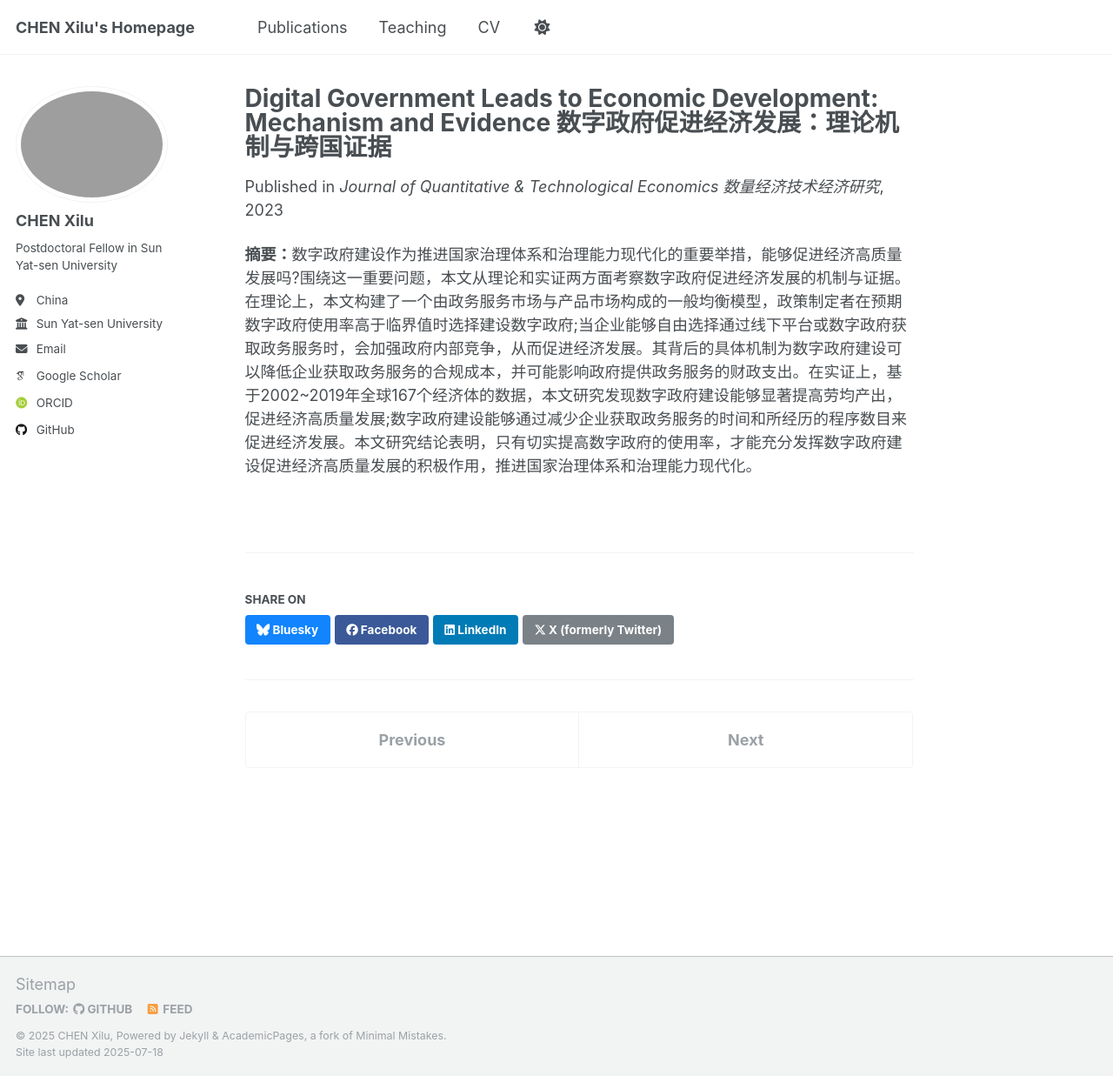
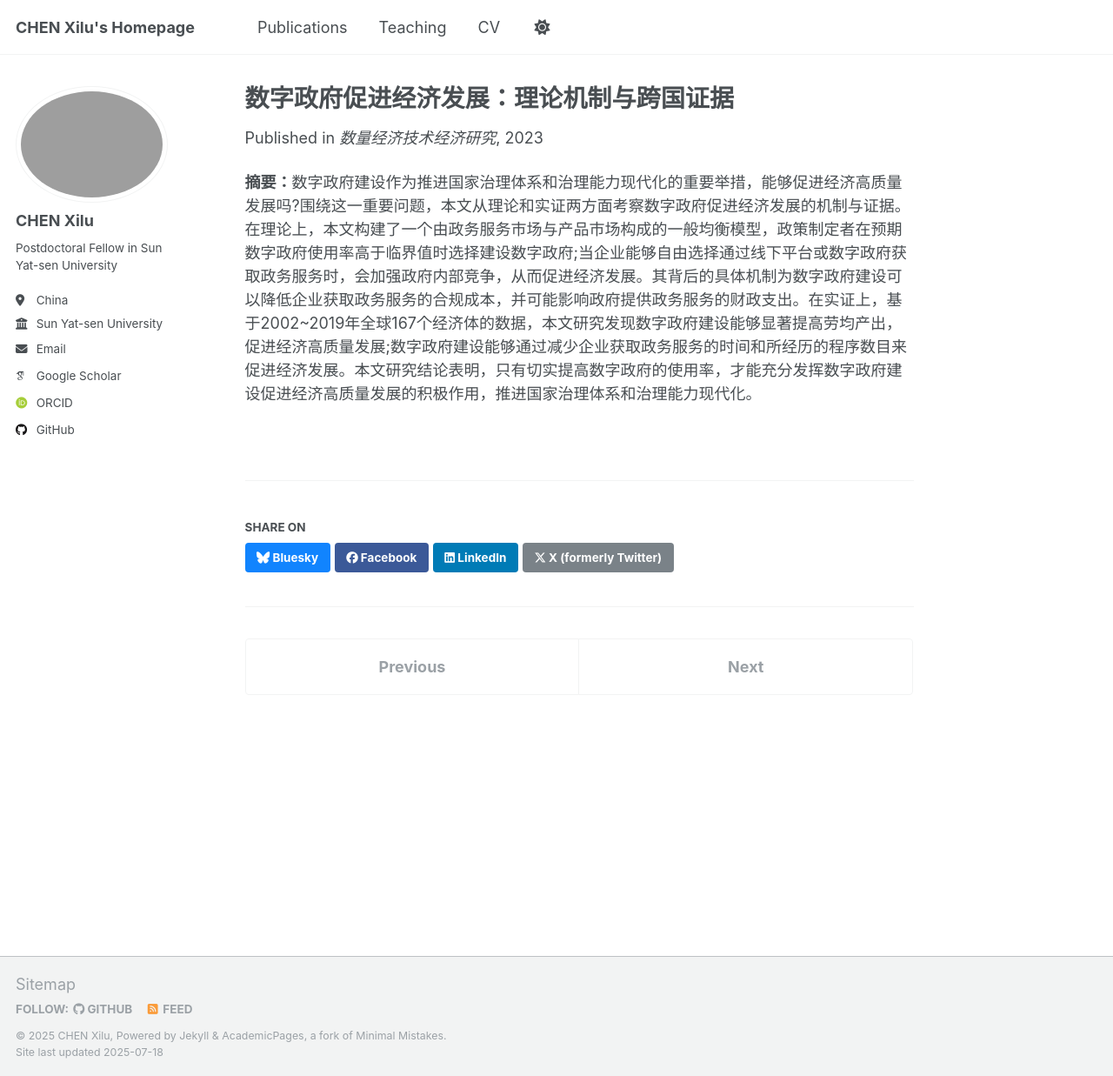
Before and after one commit to Xilu-CHEN/xilu-chen.github.io, a Jekyll site: the page built from _publications/SLJJJSJJYJ2023.md, in a window 1280 px wide and 1237 px high. Shown: the whole window at 87% size. Built offline with Jekyll 4.4.1, drawn with Linux system fonts in a browser that asks for light colours; some web fonts are replaced; a script that is not in the unit is left out.

Commit message:
Update SLJJJSJJYJ2023.md

```diff
--- a/_publications/SLJJJSJJYJ2023.md
+++ b/_publications/SLJJJSJJYJ2023.md
@@ -1,11 +1,11 @@
 ---
-title: "Digital Government Leads to Economic Development: Mechanism and Evidence 数字政府促进经济发展：理论机制与跨国证据"
+title: "数字政府促进经济发展：理论机制与跨国证据"
 collection: publications
 category: chinese
 permalink: /publication/SLJJJSJJYJ2023
 excerpt: '**摘要：**数字政府建设作为推进国家治理体系和治理能力现代化的重要举措，能够促进经济高质量发展吗?围绕这一重要问题，本文从理论和实证两方面考察数字政府促进经济发展的机制与证据。在理论上，本文构建了一个由政务服务市场与产品市场构成的一般均衡模型，政策制定者在预期数字政府使用率高于临界值时选择建设数字政府;当企业能够自由选择通过线下平台或数字政府获取政务服务时，会加强政府内部竞争，从而促进经济发展。其背后的具体机制为数字政府建设可以降低企业获取政务服务的合规成本，并可能影响政府提供政务服务的财政支出。在实证上，基于2002~2019年全球167个经济体的数据，本文研究发现数字政府建设能够显著提高劳均产出，促进经济高质量发展;数字政府建设能够通过减少企业获取政务服务的时间和所经历的程序数目来促进经济发展。本文研究结论表明，只有切实提高数字政府的使用率，才能充分发挥数字政府建设促进经济高质量发展的积极作用，推进国家治理体系和治理能力现代化。'
 date: 2023-12-01
-venue: 'Journal of Quantitative & Technological Economics 数量经济技术经济研究'
+venue: '数量经济技术经济研究'
 paperurl: 'http://xilu-chen.github.io/files/SLJJJSJJYJ2023.pdf'
 ---
 
```
